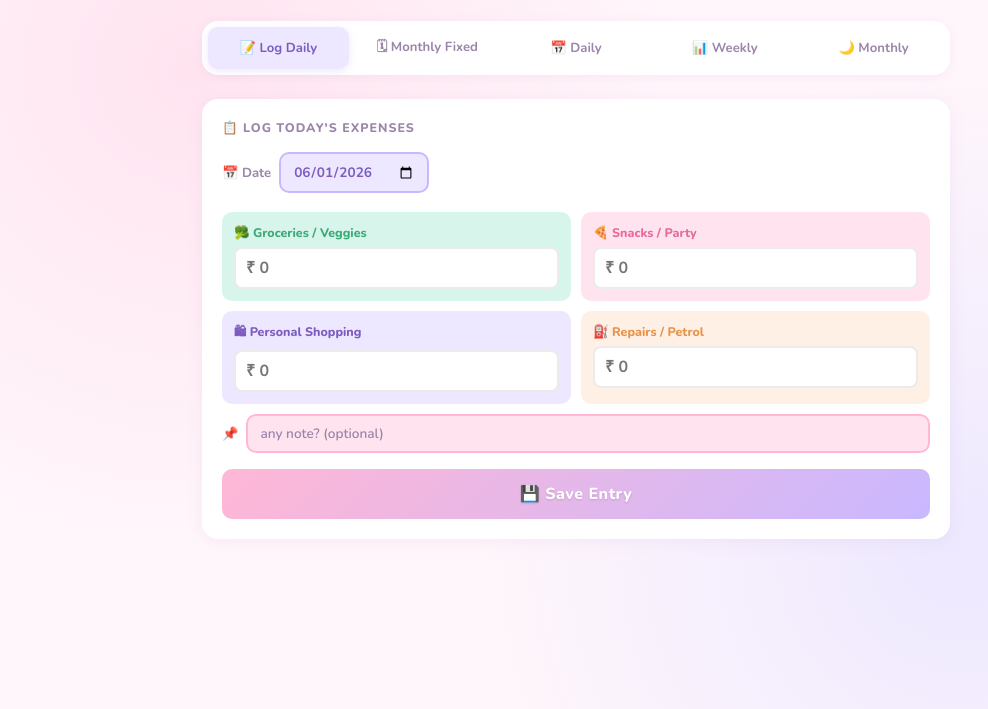
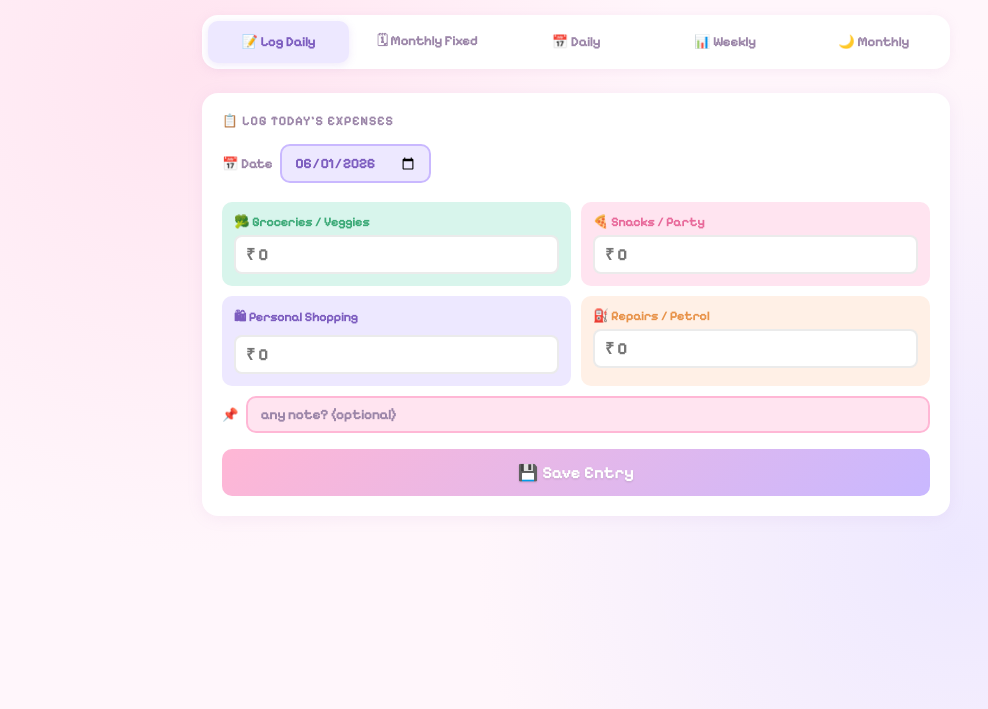
Before and after one commit to Shifu-cloud9/Kharcha-tracker, a plain HTML site: page index.html in a window 1280 px wide. Shown: the part 91-800 px from the top of the page, without its empty margins (64-1052 px from the left). Drawn offline with nearby package versions, Linux system fonts and the light colour scheme.

Commit message:
index.html
hehe

```diff
--- a/index.html
+++ b/index.html
@@ -8,7 +8,19 @@
 <link href="https://fonts.googleapis.com/css2?family=Nunito:wght@400;600;700;800;900&display=swap" rel="stylesheet">
 <script src="https://cdnjs.cloudflare.com/ajax/libs/Chart.js/4.4.1/chart.umd.js"></script>
 <style>
-*{margin:0;padding:0;box-sizing:border-box}
+
+@font-face{
+    font-family:'Pixel';
+    src:url('pixel-font.ttf') format('truetype');
+}
+
+*{
+    font-family:'Pixel', sans-serif !important;
+    margin:0;
+    padding:0;
+    box-sizing:border-box;
+}
+
 :root{
   --pink:#FFB7D5;--pink-light:#FFE4F0;--pink-dark:#E8699A;
   --lav:#C9B8FF;--lav-light:#EDE8FF;--lav-dark:#7C5CBF;
```
